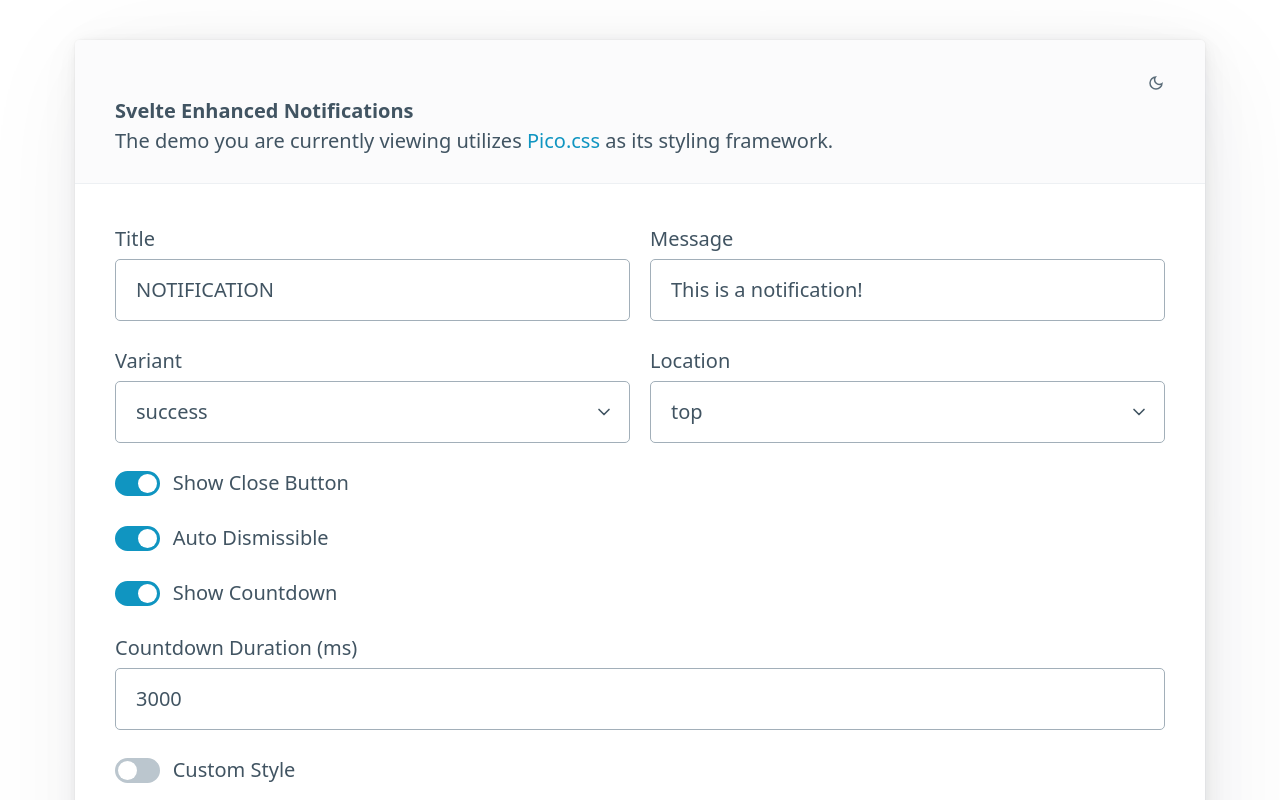
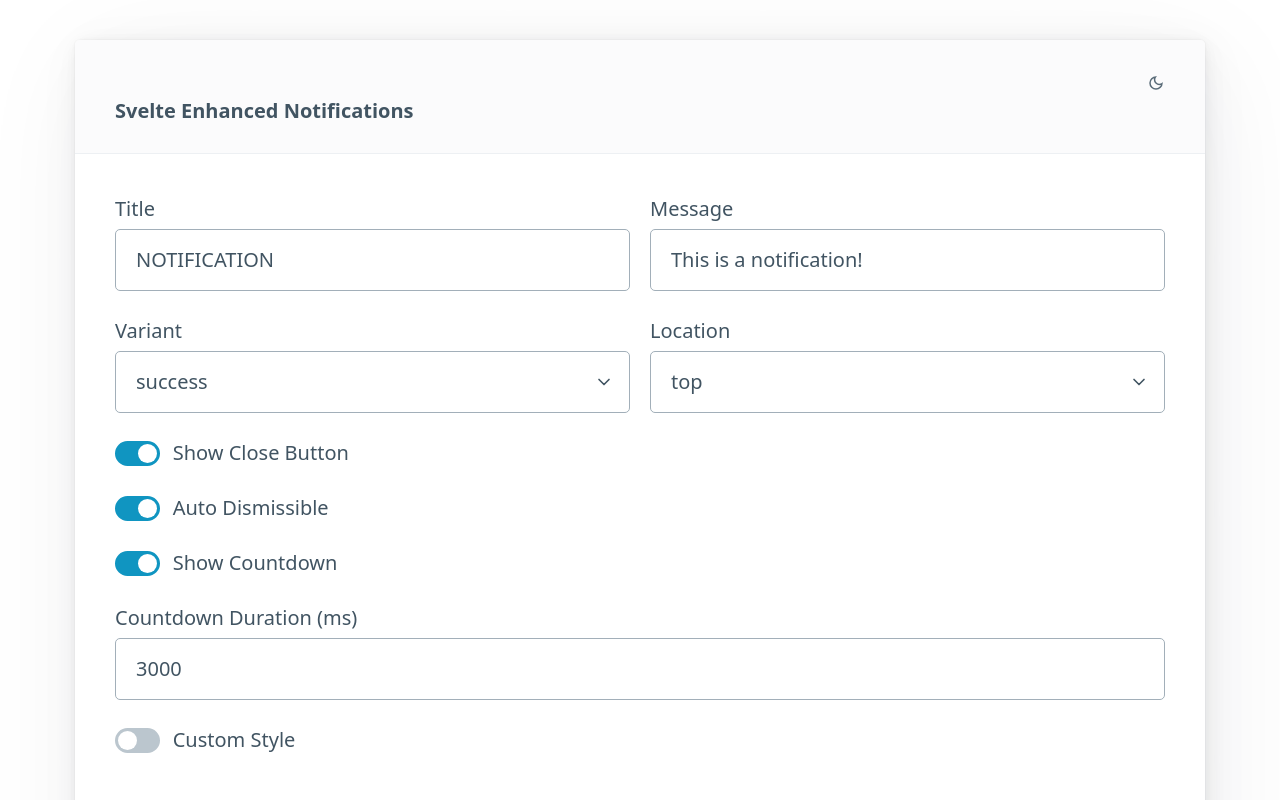
Before and after one commit to francescodessi/svelte-enhanced-notifications, a SvelteKit app: page / in a window 1280 px wide. Shown: the top 800 px of the page. Built offline with nearby package versions, Linux system fonts and the light colour scheme.

Commit message:
Updating demo app

```diff
--- a/src/routes/+page.svelte
+++ b/src/routes/+page.svelte
@@ -67,7 +67,6 @@
             </button>
             {/if}
             <strong>Svelte Enhanced Notifications</strong>
-            <div>The demo you are currently viewing utilizes <a href="https://picocss.com/" target="_blank">Pico.css</a> as its styling framework.</div>
         </header>
 
         <div class="grid">
```
Also changed, not shown: 1 other file (tests, documents, lock files or other folders).
